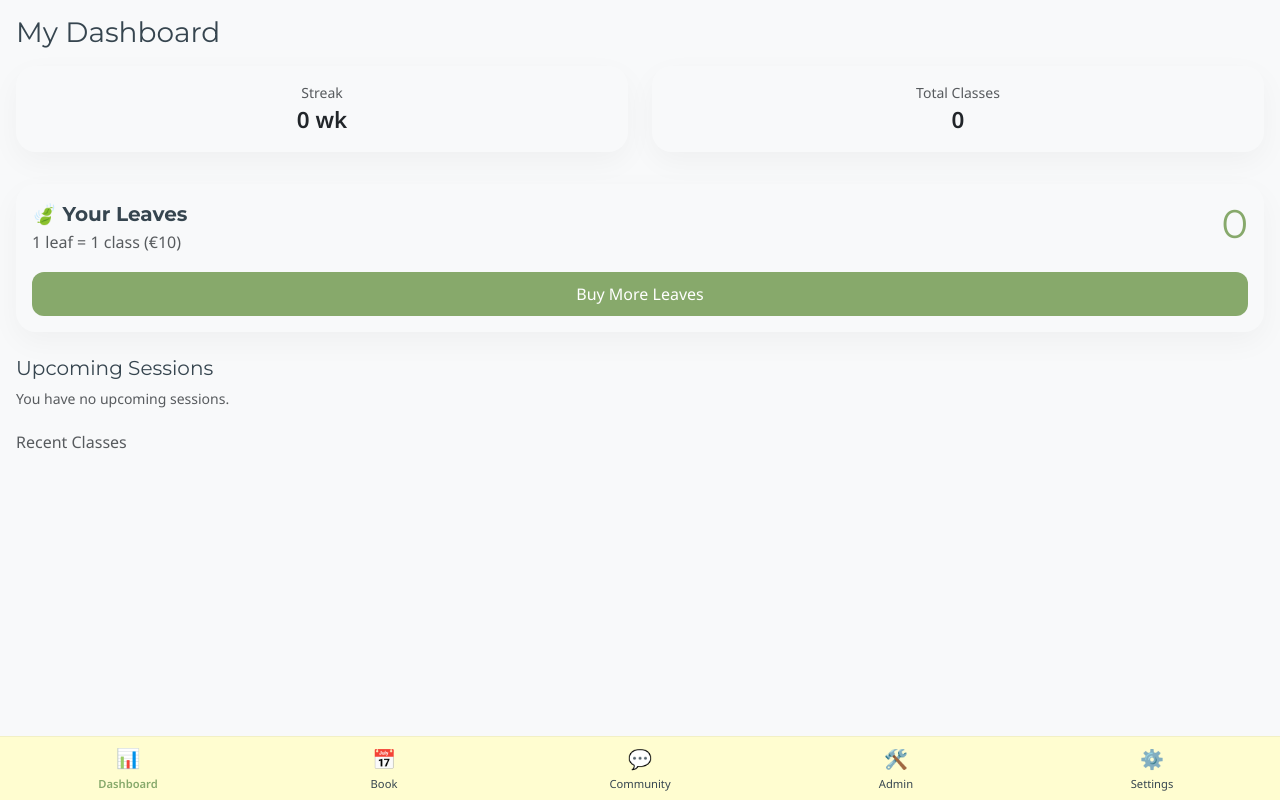
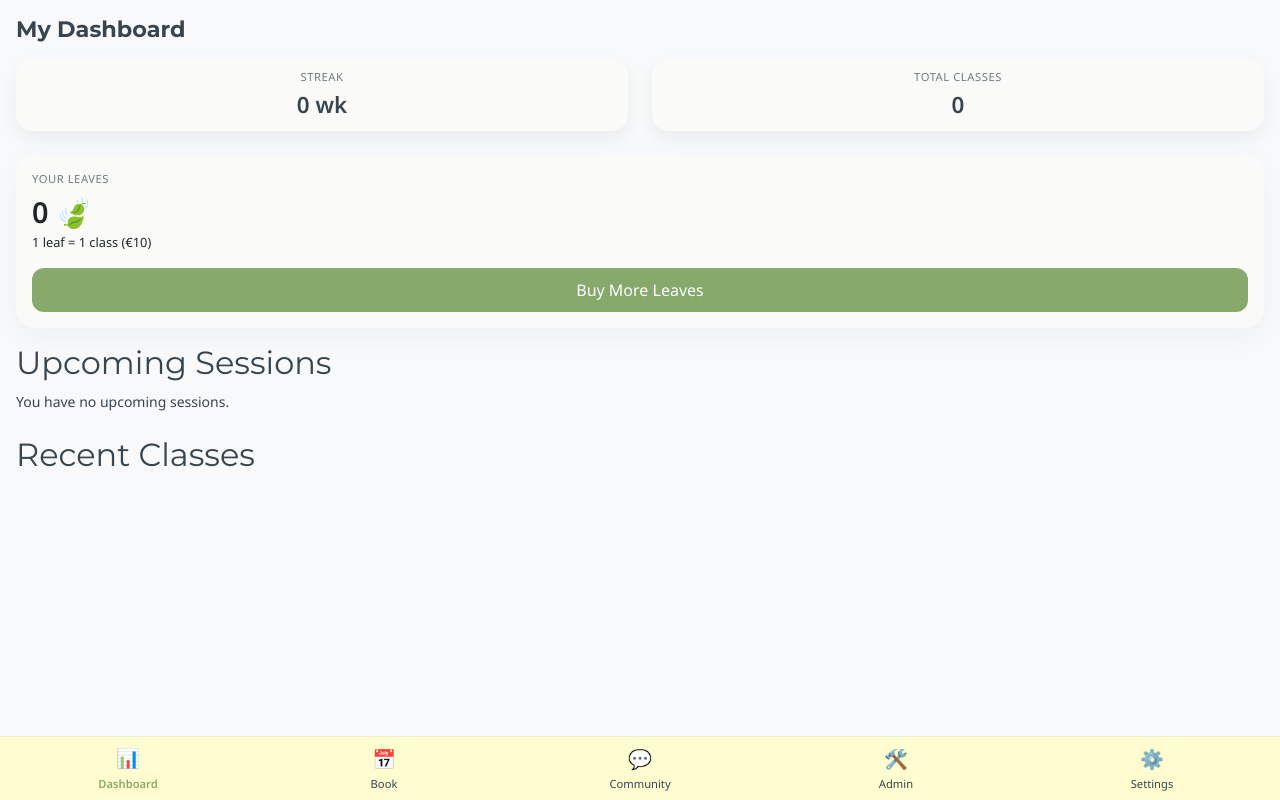
Before and after one commit to Heraniously/wellness_app, a Django app: page /dashboard/ in a window 1280 px wide. Run offline with Django 5.2, Linux system fonts and the light colour scheme; the visitor is signed in with stand-in values (Sample User, id 1); data comes from the database, SQL or seed files in the repository; data that the repository does not hold is empty; parts of the project's set-up code (start-up, migrations or seed data) failed here and were passed over.

Commit message:
Design fixes - calendar, community, dashboard, settings

```diff
--- a/scheduling/templates/scheduling/calendar.html
+++ b/scheduling/templates/scheduling/calendar.html
@@ -74,7 +74,7 @@ Class Calendar
       eventContent: function (arg) {
         const props = arg.event.extendedProps;
         const color = arg.event.backgroundColor;
-        const opacity = props.user_has_booked ? 0.4 : 1;
+        const opacity = props.user_has_booked ? 0.4 : 0.85;
         // Common inner content for both views (without time for list view, since FC shows it)
         const inner = `
           <div style="
@@ -105,7 +105,7 @@ Class Calendar
               padding: 3px 5px;
               font-size: 0.75rem;
               cursor: pointer;
-              background-color: ${color};
+            background-color: ${color};
               border-radius: 4px;
               color: white;
               width: 100%;
--- a/scheduling/templates/scheduling/dashboard.html
+++ b/scheduling/templates/scheduling/dashboard.html
@@ -2,8 +2,8 @@
 {% block content %}
 {% if is_guest %}
   <div class="d-flex flex-column align-items-center text-center" style="min-height: 70vh; justify-content: center;">
-    <h2 class="mb-3">Welcome to Zen Room</h2>
-    <p class="text-muted mb-4 px-3">
+    <h1 class="page-title mb-2">Welcome to Zen Room</h1>
+    <p class="body-text muted mb-4 px-3">
       Book yoga classes, track your leaves, and share mindful moments with the community.
     </p>
     <div class="w-100 px-3">
@@ -13,31 +13,27 @@
     </div>
   </div>
 {% else %}
-  <h3 class="mb-3">My Dashboard</h3>
+  <h1 class="page-title">My Dashboard</h1>
 
   <!-- Stats row -->
   <div class="row mb-3">
-    <div class="col-6 mb-3">
-      <div class="card border-0 shadow-sm">
-        <div class="card-body text-center py-3">
-          <div class="small text-muted">Streak</div>
-          <div class="fw-bold" style="font-size: 1.4rem;">{{ streak_weeks }} wk</div>
-        </div>
+    <div class="col-6 mb-2">
+      <div class="stat-card text-center">
+        <div class="stat-card-label">Streak</div>
+        <div class="stat-card-value">{{ streak_weeks }} wk</div>
       </div>
     </div>
-    <div class="col-6 mb-3">
-      <div class="card border-0 shadow-sm">
-        <div class="card-body text-center py-3">
-          <div class="small text-muted">Total Classes</div>
-          <div class="fw-bold" style="font-size: 1.4rem;">{{ total_attended }}</div>
-        </div>
+    <div class="col-6 mb-2">
+      <div class="stat-card text-center">
+        <div class="stat-card-label">Total classes</div>
+        <div class="stat-card-value">{{ total_attended }}</div>
       </div>
     </div>
     {% if favorite_class_title %}
-    <div class="col-12 mb-3">
-      <div class="card border-0 shadow-sm">
-        <div class="card-body py-3">
-          <div class="small text-muted">Favourite Class</div>
+    <div class="col-12 mb-2">
+      <div class="card mb-3">
+        <div class="card-body p-3">
+          <div class="stat-card-label">Favourite class</div>
           <div class="fw-bold">{{ favorite_class_title }}</div>
         </div>
       </div>
@@ -46,15 +42,13 @@
   </div>
 
   <!-- Leaf balance -->
-  <div class="card mb-4">
+  <div class="card mb-3">
     <div class="card-body p-3">
       <div class="d-flex justify-content-between align-items-center">
         <div>
-          <h5 class="fw-bold mb-1">🍃 Your Leaves</h5>
-          <p class="text-muted mb-0">1 leaf = 1 class (€{{ leaf_price_eur }})</p>
-        </div>
-        <div class="text-center">
-          <h1 style="font-size: 2.5rem; color: var(--zen-sage);">{{ leaf_balance.leaves }}</h1>
+          <div class="stat-card-label">Your leaves</div>
+          <div class="stat-card-value" style="font-size: 1.8rem;">{{ leaf_balance.leaves }} 🍃</div>
+          <p class="body-text muted mb-0" style="font-size: 0.8rem;">1 leaf = 1 class (€{{ leaf_price_eur }})</p>
         </div>
       </div>
       <a href="{% url 'buy_leaves' %}" class="btn btn-primary w-100 mt-3">Buy More Leaves</a>
@@ -62,69 +56,55 @@
   </div>
 
   <!-- Upcoming bookings -->
-  <h5 class="mb-2">Upcoming Sessions</h5>
+  <h2 class="section-title">Upcoming Sessions</h2>
   <div class="mb-4">
     {% for booking in upcoming %}
-      <div class="card shadow-sm border-0 mb-2">
-        <div class="card-body">
-          <h6 class="fw-bold mb-1">{{ booking.wellness_class.title }}</h6>
-          <p class="mb-1 small"><strong>Instructor:</strong> {{ booking.wellness_class.instructor.get_full_name|default:booking.wellness_class.instructor.username }}</p>
-          <p class="mb-1 small"><strong>Time:</strong> {{ booking.wellness_class.start_time|date:"D, M d @ H:i" }}</p>
-          <p class="mb-2">
-            <span class="badge {% if booking.is_paid %}bg-success{% else %}bg-info{% endif %}">
+      <div class="card mb-3">
+        <div class="card-body" style="padding: 16px;">
+          <div class="d-flex justify-content-between align-items-start mb-2">
+            <div>
+              <div class="fw-bold">{{ booking.wellness_class.title }}</div>
+              <div class="small muted">
+                {{ booking.wellness_class.start_time|date:"D, M d @ H:i" }}
+              </div>
+              <div class="small">
+                <strong>Instructor:</strong>
+                {{ booking.wellness_class.instructor.get_full_name|default:booking.wellness_class.instructor.username }}
+              </div>
+            </div>
+            <span class="badge {% if booking.is_paid %}bg-success{% else %}bg-info{% endif %} small">
               {{ booking.get_payment_type_display }}
             </span>
-          </p>
+          </div>
           {% if booking.wellness_class.start_time > now_plus_24h %}
-            <form action="{% url 'cancel_booking' booking.id %}" method="post">
+            <form action="{% url 'cancel_booking' booking.id %}" method="post" class="mt-2">
               {% csrf_token %}
-              <button type="submit" class="btn btn-outline-danger btn-sm w-100"
+              <button type="submit" class="btn btn-sm w-100"
+                      style="background-color: var(--zen-terracotta); color: #fff; border-radius: 999px;"
                       onclick="return confirm('Are you sure you want to cancel this booking?')">
                 Cancel Booking
               </button>
             </form>
           {% else %}
-            <div class="alert alert-warning py-1 px-2 mb-0 small text-center">
+            <div class="small muted mt-2 text-center">
               Cancellation locked (starts in &lt; 24h)
             </div>
           {% endif %}
         </div>
       </div>
     {% empty %}
-      <p class="text-muted small">You have no upcoming sessions.</p>
+      <p class="muted small">You have no upcoming sessions.</p>
     {% endfor %}
   </div>
 
-  <!-- Instructor section -->
-  {% if instructor_classes %}
-  <h5 class="mb-2">Teaching This Week</h5>
-  <div class="mb-4">
-    {% for cls in instructor_classes %}
-      <div class="card shadow-sm border-0 mb-2">
-        <div class="card-body py-2">
-          <div class="d-flex justify-content-between">
-            <span class="small fw-bold">{{ cls.title }}</span>
-            <span class="small text-muted">{{ cls.start_time|date:"D, M d @ H:i" }}</span>
-          </div>
-          <div class="small text-muted">
-            {{ cls.booking_set.count }} / {{ cls.capacity }} booked
-          </div>
-        </div>
-      </div>
-    {% endfor %}
-  </div>
-  {% endif %}
-
   <!-- Past history (compact) -->
-  <h6 class="text-muted mb-2">Recent Classes</h6>
+  <h2 class="section-title">Recent Classes</h2>
   <div class="row">
     {% for booking in past|slice:":6" %}
     <div class="col-6 mb-2">
-      <div class="card bg-light border-0">
-        <div class="card-body py-2">
-          <p class="mb-0 small"><strong>{{ booking.wellness_class.title }}</strong></p>
-          <p class="mb-0 x-small text-muted">{{ booking.wellness_class.start_time|date:"M d, Y" }}</p>
-        </div>
+      <div class="card-flat p-2" style="border-radius: 12px;">
+        <p class="mb-0 small fw-bold">{{ booking.wellness_class.title }}</p>
+        <p class="mb-0 small muted">{{ booking.wellness_class.start_time|date:"M d, Y" }}</p>
       </div>
     </div>
     {% endfor %}
--- a/static/css/style.css
+++ b/static/css/style.css
@@ -7,12 +7,13 @@
     --zen-charcoal: #36454F;   /* Soft Charcoal for text */
     --zen-cream: #FFFDD0;      /* Lighter Cream for cards */
     --zen-terracotta: #C27E79; /* Warm Earthy Red for 'Danger/Cancel' */
+    --zen-white: #FAFAF8;      /* Soft off-white for floating surfaces */
 }
 
 /* Global Styles */
 body {
     background-color: var(--zen-beige) !important;
-    padding: 16px 16px 80px 16px; /* space for content + bottom nav on mobile */
+    padding: 16px 16px 90px 16px; /* space for content + bottom nav on mobile */
     color: var(--zen-charcoal) !important;
     font-family: 'Noto Sans', sans-serif;
 }
@@ -20,6 +21,33 @@ body {
 h1, h2, h3, h4, h5 {
     font-family: 'Montserrat', sans-serif;
     color: var(--zen-charcoal);
+}
+
+.page-title {
+    font-size: 1.4rem;
+    font-weight: 600;
+    margin-bottom: 1rem;
+}
+
+/* Stat cards (dashboard metrics) */
+.stat-card {
+    border-radius: 16px;
+    background-color: var(--zen-white);
+    box-shadow: 0 8px 20px rgba(0, 0, 0, 0.06);
+    padding: 10px 12px;
+}
+
+.stat-card-label {
+    font-size: 0.7rem;
+    text-transform: uppercase;
+    letter-spacing: 0.05em;
+    color: rgba(54, 69, 79, 0.7);
+    margin-bottom: 2px;
+}
+
+.stat-card-value {
+    font-size: 1.4rem;
+    font-weight: 600;
 }
 
 /* Bottom mobile nav */
```
Also changed, not shown: other parts of static/css/style.css (+47 -1 lines), scheduling/templates/scheduling/community.html (+20 -15 lines), scheduling/templates/scheduling/settings.html (+60 -37 lines), payment_proofs/25-baby-s-svgrepo-com_5MybulV.svg (added).
